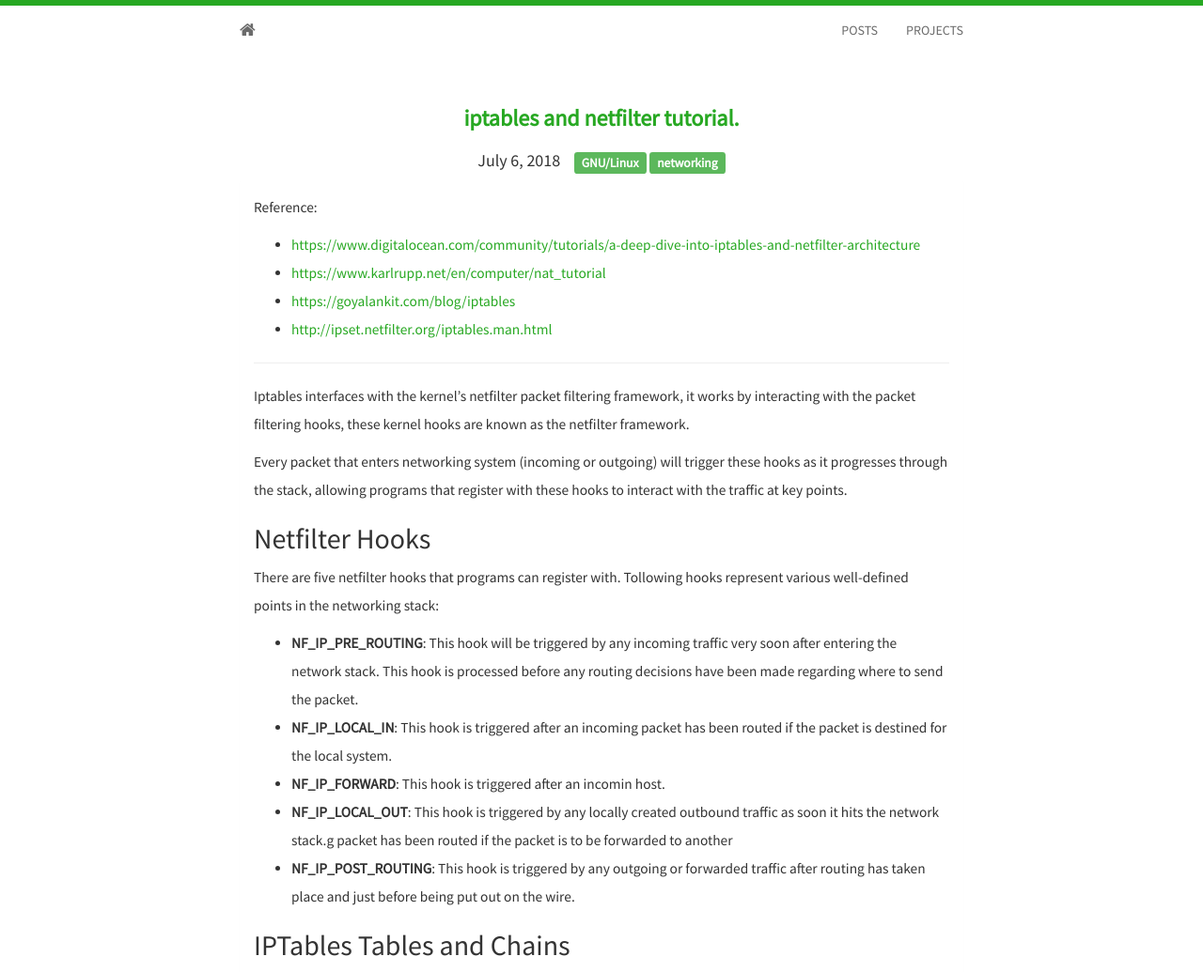
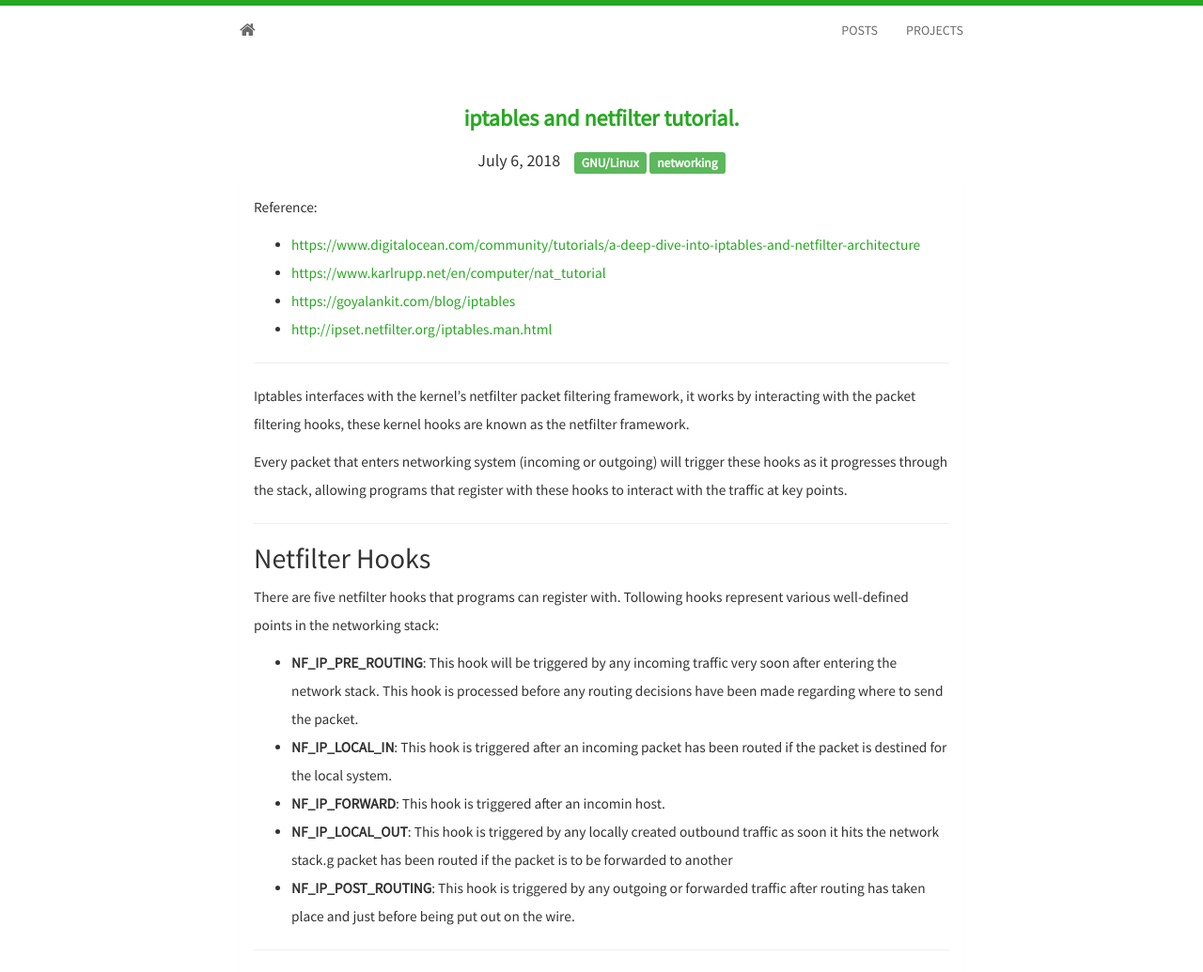
Before and after one commit to murarisumit/murarisumit.github.io, a Jekyll site: the page built from _posts/2018-07-06-iptables-tutorial.md, in a window 1280 px wide. Shown: the top 1035 px of the page at 94% size. Built offline with Jekyll 4.4.1, drawn with Linux system fonts in a browser that asks for light colours; nearby versions of some CDN libraries.

```diff
--- a/_posts/2018-07-06-iptables-tutorial.md
+++ b/_posts/2018-07-06-iptables-tutorial.md
@@ -19,6 +19,8 @@ Iptables interfaces with the kernel's netfilter packet filtering framework, it w
 
 Every packet that enters networking system (incoming or outgoing) will trigger these hooks as it progresses through the stack, allowing programs that register with these hooks to interact with the traffic at key points.
 
+---
+
 ## Netfilter Hooks
 
 There are five netfilter hooks that programs can register with. Tollowing hooks represent various well-defined points in the networking stack:
@@ -30,6 +32,7 @@ There are five netfilter hooks that programs can register with. Tollowing hooks
 * __NF_IP_POST_ROUTING__: This hook is triggered by any outgoing or forwarded traffic after routing has taken place and just before being put out on the wire.
 
 
+---
 
 ## IPTables Tables and Chains
 
@@ -76,13 +79,14 @@ Iptables is userland tool that works with netfilter.
   * POSTROUTING: Triggered by the NF_IP_POST_ROUTING hook and all outbound packet goes through post routing state.
 
 
-### Chain Traversal Order
+#### Chain Traversal Order
 
 
 * Incoming packets destined for the local system: PREROUTING -> INPUT
 * Incoming packets destined to another host: PREROUTING -> FORWARD -> POSTROUTING.
 * Locally generated packets: OUTPUT -> POSTROUTING
 
+---
 
 ## Flow
 
@@ -93,7 +97,7 @@ Iptables is userland tool that works with netfilter.
 * POSTROUTING change can modify the headers, filter the packets before packet is finally put onto the network.
 
 
-
+---
 ## IPTables Rules
 
 * Rules are placed within a specific chain of a specific table.
```
